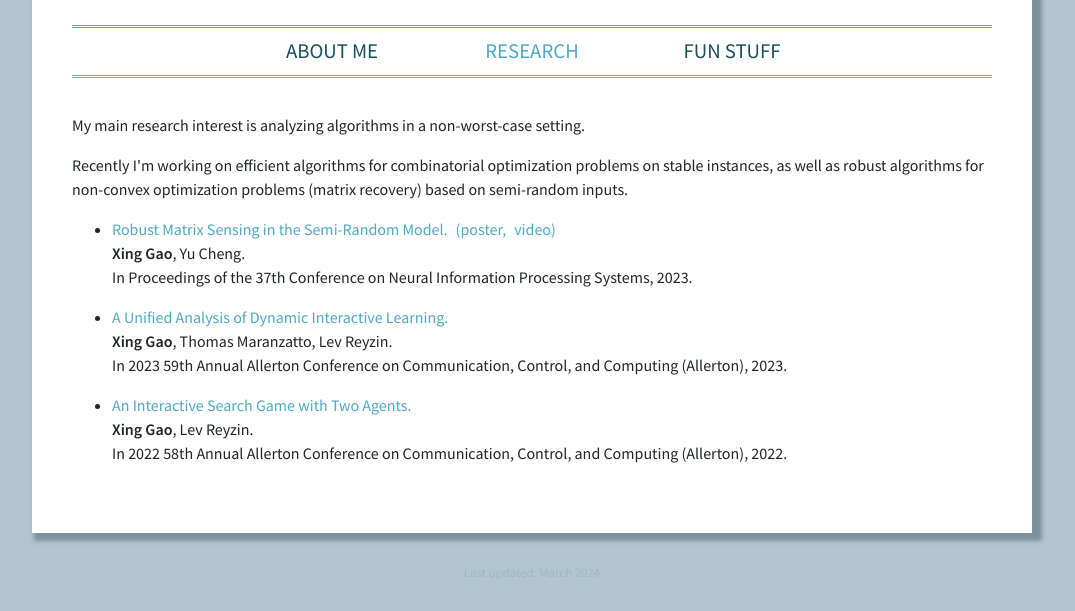
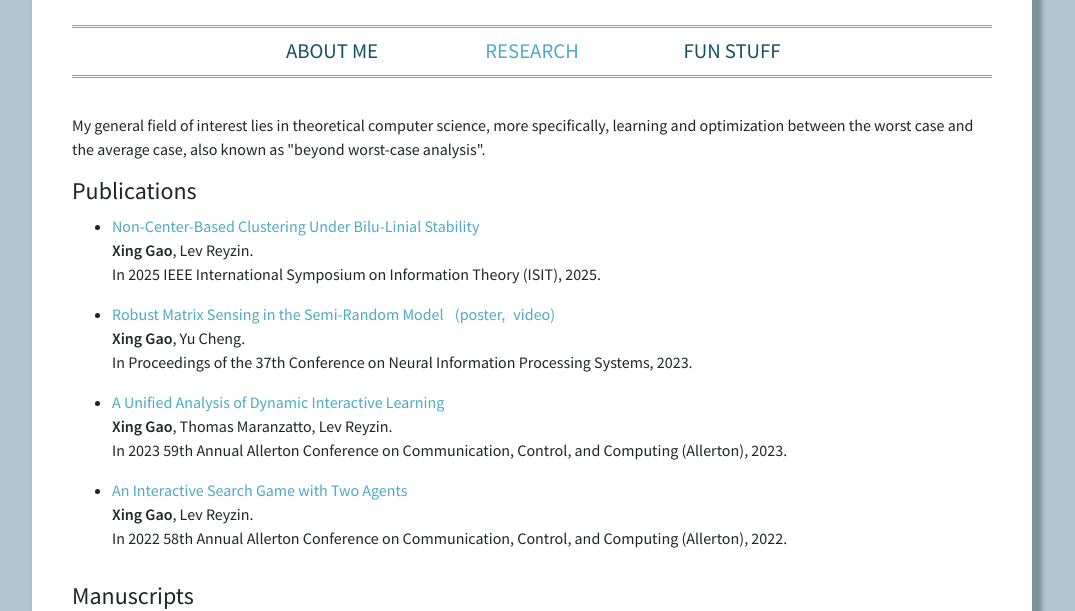
Before and after one commit to xgao27/xgao27.github.io, a plain HTML site: page index.html in a window 1280 px wide. Both pictures are taken after a click on the link "RESEARCH". Shown: the part 189-800 px from the top of the page, without its empty margins (108-1183 px from the left). Drawn offline with nearby package versions, Linux system fonts and the light colour scheme; a web font is replaced by a local one.

Commit message:
may 2025 update

```diff
--- a/index.html
+++ b/index.html
@@ -58,11 +58,16 @@
 		  </div>
 		  <div class="tab-pane fade " id="research" role="tabpanel" >
 		  	<div class="row">
-		  		<p>My main research interest is analyzing algorithms in a non-worst-case setting.</p>
-		  		<p>Recently I'm working on efficient algorithms for combinatorial optimization problems on stable instances, as well as robust algorithms for non-convex optimization problems (matrix recovery) based on semi-random inputs.</p>
+		  		<p>My general field of interest lies in theoretical computer science, more specifically, learning and optimization between the worst case and the average case, also known as "beyond worst-case analysis".</p>
 		  	</div>
 		  	<div class="row" id="publication">
+		  		<div style="width: 100%;"><h4>Publications</h4></div>
 		  		<ul id="publication-list">
+		  		</ul>
+		  	</div>
+		  	<div class="row" id="manuscript">
+		  		<div style="width: 100%;"><h4>Manuscripts</h4></div>
+		  		<ul id="manuscript-list">
 		  		</ul>
 		  	</div>
 		  </div>
--- a/index.js
+++ b/index.js
@@ -1,11 +1,12 @@
 window.onload = function() {
 
-    showPapers();
+    showPapers(PAPERS,'#publication-list');
+    showPapers(MANUSCRIPTS,'#manuscript-list');
 
 };
 
-function showPapers(){
-    var papers = PAPERS.replaceAll('\n','').replaceAll('{-}','-').split("@");
+function showPapers(paperStr,elementID){
+    var papers = paperStr.replaceAll('\n','').replaceAll('{-}','-').split("@");
     var paperList = [];
     papers.forEach(function(p){
         if(p!==''){
@@ -13,15 +14,16 @@ function showPapers(){
         }
     });
     paperList.forEach(function(paper){
-        var li = $('<li class="paper-li"/>').appendTo('#publication-list');
+        var li = $('<li class="paper-li"/>').appendTo(elementID);
+
         var titleElement = $("<div/>",{
             "class" : "paper-title"
         }).appendTo(li);
         if (paper.url){
-            $("<a/>",{target:"_blank", href:paper.url,text:paper.title+"."}).appendTo(titleElement);
+            $("<a/>",{target:"_blank", href:paper.url,text:paper.title+" "}).appendTo(titleElement);
         }
         else{
-            $("<span/>",{text:paper.title+"."}).appendTo(titleElement);
+            $("<span/>",{text:paper.title+" "}).appendTo(titleElement);
         }
         if (paper.other.length>0){
             paper.other.forEach(function(o,i){
@@ -44,10 +46,8 @@ function showPapers(){
         }).appendTo(li);
         paper.author.forEach(function(a,i){
             if (i!==0){
-                a = ", "+a;
-            }
-            if(i==paper.author.length-1){
-                a = a+".";
+                // a = ", "+a;
+                $("<span/>",{text:', '}).appendTo(authorElement);
             }
             if (a.indexOf("Xing Gao")>=0){
                 $("<span/>",{text:a,class:"author-me"}).appendTo(authorElement);
@@ -55,12 +55,23 @@ function showPapers(){
             else{
                 $("<span/>",{text:a,class:"author-not-me"}).appendTo(authorElement);
             }
+            if(i==paper.author.length-1){
+                // a = a+".";
+                $("<span/>",{text:'.'}).appendTo(authorElement);
+            }
         });
+
         var infoElement = $("<div/>",{
             "class" : "paper-author"
         }).appendTo(li);
-        $("<span/>",{text:"In "+paper.pub,class:"publisher "+paper.pub}).appendTo(infoElement);
-        $("<span/>",{text:", "+paper.year+".",class:""}).appendTo(infoElement);
+        // $("<span/>",{text:"In "+paper.pub,class:"publisher "+paper.pub}).appendTo(infoElement);
+        $("<span/>",{text:"In "+paper.pub,class:"publisher "}).appendTo(infoElement);
+        if (paper.year){
+            $("<span/>",{text:", "+paper.year+".",class:""}).appendTo(infoElement);
+        }
+        else{
+            $("<span/>",{text:".",class:""}).appendTo(infoElement);
+        }
 
     });
     console.log(paperList);
@@ -104,6 +115,9 @@ function parsePublisher(p){
     else if (p.entryType=="article"){
         pub = p.entryTags.journal;
     }
+    else if (p.entryType=="manu"){
+        pub = p.entryTags.journal;
+    }
 
     return pub;
 }
@@ -126,6 +140,14 @@ function parseAuthor(authorStr){
 
 
 var PAPERS = `
+@inproceedings{gao2025non,
+  title={Non-Center-Based Clustering Under Bilu-Linial Stability},
+  author={Gao, Xing and Reyzin, Lev},
+  year={2025},
+  booktitle={2025 IEEE International Symposium on Information Theory (ISIT)},
+  organization={IEEE},
+  url={./doc/2025/a186-gao_finalmanuscript.pdf}
+}
 @inproceedings{gao2023robust,
   title={Robust Matrix Sensing in the Semi-Random Model},
   author={Gao, Xing and Cheng, Yu},
@@ -135,7 +157,7 @@ var PAPERS = `
   url={./doc/2023/7698_robust_matrix_sensing_in_the_s.pdf},
   other={poster={./doc/2023/7698_robust_matrix_sensing_in_the_s_poster.pdf},video={https://neurips.cc/virtual/2023/poster/70501}}
 }
-@inproceedings{10313487,
+@inproceedings{gao2023unified,
   author={Gao, Xing and Maranzatto, Thomas and Reyzin, Lev},
   booktitle={2023 59th Annual Allerton Conference on Communication, Control, and Computing (Allerton)},
   title={A Unified Analysis of Dynamic Interactive Learning},
@@ -156,6 +178,25 @@ var PAPERS = `
 }
 `
 
+var MANUSCRIPTS = `
+@article{attias2025learning,
+  title={Learning-Augmented Algorithms for Boolean Satisfiability},
+  author={Attias, Idan and Gao, Xing and Reyzin, Lev},
+  url={https://arxiv.org/abs/2505.06146},
+  journal = {submission}
+}
+@article{gao2025Semi,
+ title={Semi-Random Noisy and One-Bit Matrix Completion With Nonconvex Primal-Dual Framework},
+ author={Gao, Xing and Chen, Binhao and Cheng, Yu},
+ journal = {submission}
+}
+@article{gao2025Margin,
+  title={Margin-Based Boosting for Partial Interpretability},
+  author={Gao, Xing and Reyzin, Lev and Wu, Shuo},
+  journal = {submission}
+}
+`
+
 /*@article{gao2022unified,
   title={A Unified Analysis of Dynamic Interactive Learning},
   author={Gao, Xing and Maranzatto, Thomas and Reyzin, Lev},
```
Also changed, not shown: 3 other files.
